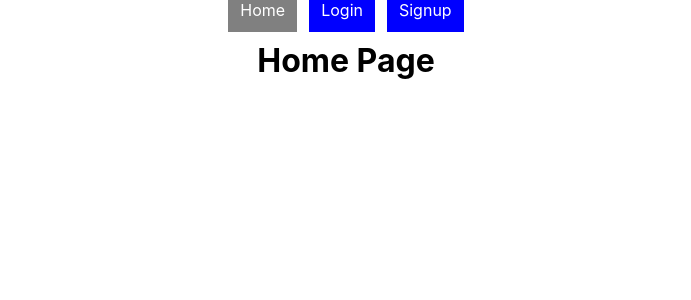
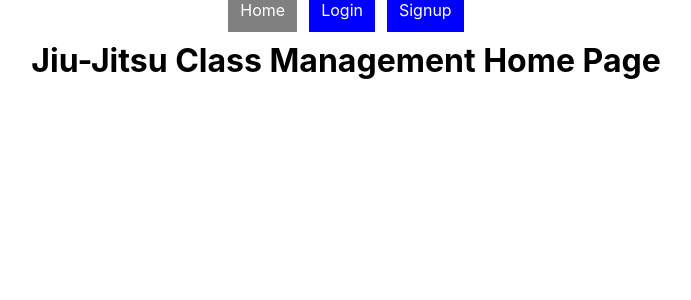
Before and after one commit to justinclanglinais/mod5-proj-frontend, a React (Create React App) app: page / in a window 1280 px wide. Shown: the top 300 px of the page, without its empty margins (294-985 px from the left). Built offline with nearby package versions, Linux system fonts and the light colour scheme; no server answers.

Commit message:
removed id from showing on page for classcard, added user name to dashboard

```diff
--- a/src/App.js
+++ b/src/App.js
@@ -117,7 +117,7 @@ class App extends React.Component {
           <div>
             <Navbar loggedIn={this.state.loggedIn}/>
             {this.state.loggedIn ? <button onClick={this.handleLogout}>LOG OUT</button> : null}
-            <Route exact path="/" render={() => <h1>Home Page</h1>} />
+            <Route exact path="/" render={() => <h1>Jiu-Jitsu Class Management Home Page</h1>} />
             {this.state.loggedIn ? <Route exact path="/dashboard" render={() => <Dashboard user={this.state.auth.user.user} />} /> : null }
             {/* <Route exact path="/dashboard" render={() => <Dashboard user={this.state.auth.user.user} />} /> */}
             <Route exact path="/signup" component={Signup} />
--- a/src/components/ClassCard.js
+++ b/src/components/ClassCard.js
@@ -7,7 +7,7 @@ export default class ClassCard extends Component {
             <div>
                 <div>
                     <h3>{time}</h3>
-                    <h3>{id}</h3>
+                    {/* <h3>{id}</h3> */}
                     <h3>Duration: {category.name.includes("Kids") ? "45 minutes" : "60 minutes"}</h3>
                     <h2>{topic.name}</h2>
                     <h3>{category.name}</h3>
@@ -15,7 +15,7 @@ export default class ClassCard extends Component {
                 </div>
                 <div>
                     <button>View Details</button>
-                    <button>Sign Up</button>
+                    {/* <button>Sign Up</button> */}
                 </div>
             </div>
         )
--- a/src/components/class-show/ClassShow.js
+++ b/src/components/class-show/ClassShow.js
@@ -31,6 +31,7 @@ export default class ClassShow extends React.Component {
                 </div>
                 <div>
                     <button onClick={() => this.setState({edit : !this.state.edit})}>Edit Class</button>
+                    <button>Sign up for this Class!</button>
                 </div>
                 <div>
                     {this.state.edit ? <EditForm id={id} toggleEdit={this.toggleEdit} sendEdit={this.props.sendEdit} /> : null}
--- a/src/components/dashboard/Dashboard.js
+++ b/src/components/dashboard/Dashboard.js
@@ -7,6 +7,9 @@ export default class Dashboard extends Component {
         // console.log("in dashboard", this.props.user.sessions)
         return (
             <div>
+                <div>
+                    <h1>Hello, {this.props.user.name}!</h1>
+                </div>
                 <div>
                     {this.props.user.sessions && <MyClasses sessions={this.props.user.sessions}/>}
                     {/* <MyClasses sessions={this.props.user.sessions}/> */}
```
